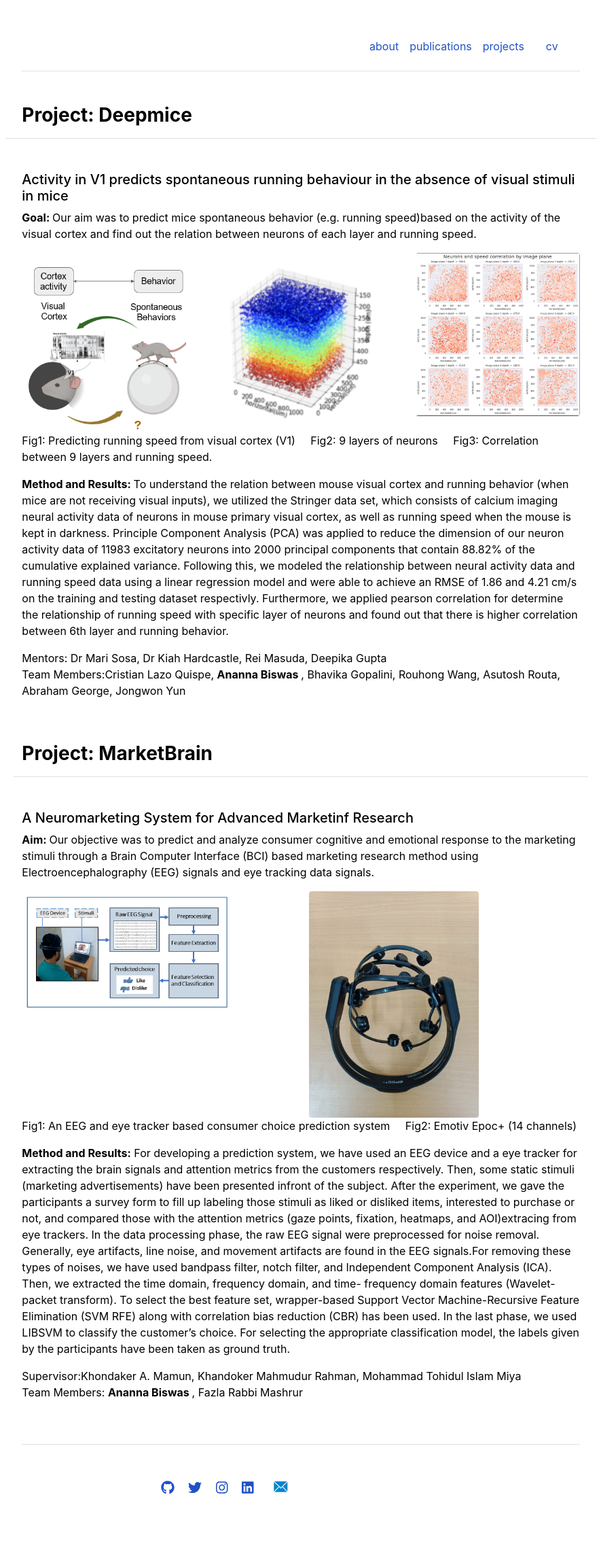
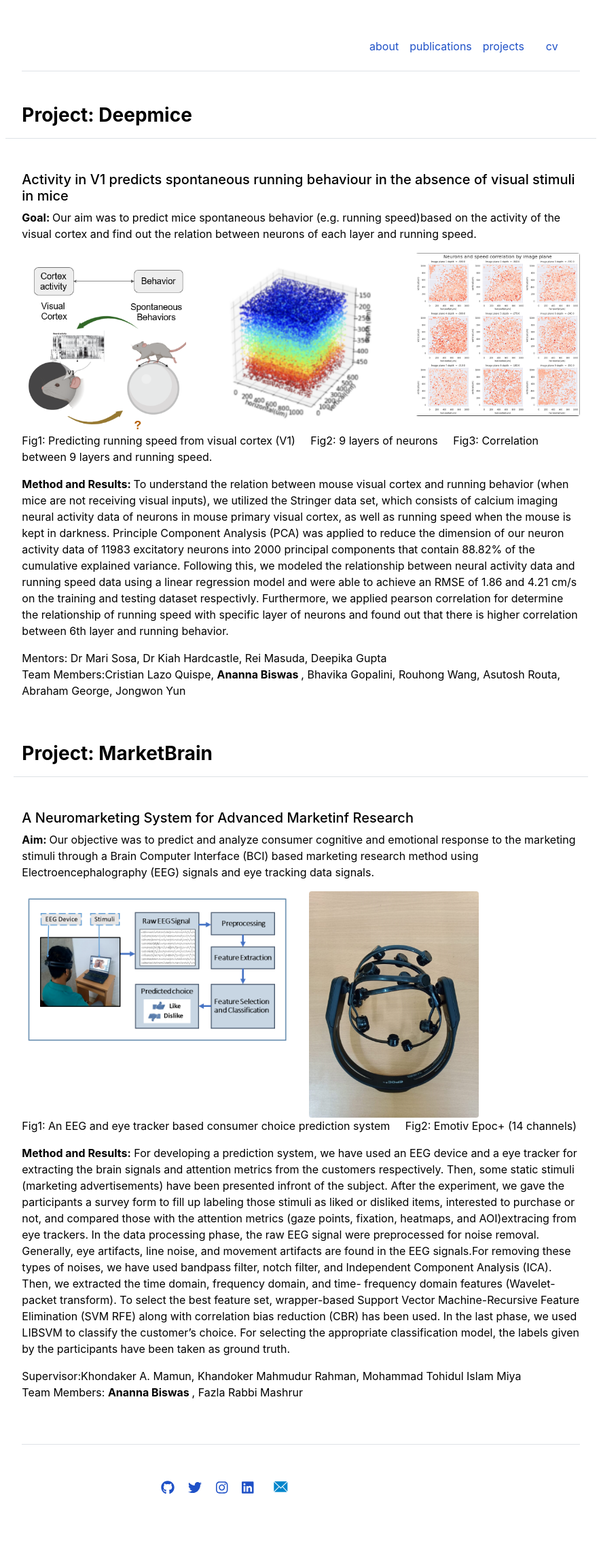
Before and after one commit to Anannabiswas/anannabiswas.github.io, a Jekyll site: the page built from projects.md, in a window 1280 px wide. Shown: the whole page at 68% size, without its empty margins (197-1082 px from the left). Built offline with Jekyll 4.4.1, drawn with Linux system fonts in a browser that asks for light colours.

Commit message:
Update projects.md

```diff
--- a/projects.md
+++ b/projects.md
@@ -59,7 +59,7 @@ title: "Projects"
         </p>
 
     <div class="col-sm mt-3 mt-md-0">
-       <img src="{{ site.github.url }}/assets/img/pipeline.png" width="310" height="500" class="img-fluid rounded z-depth-1">
+       <img src="{{ site.github.url }}/assets/img/pipeline.png" width="600" height="350" class="img-fluid rounded z-depth-1">
 
     </div>
     <div class="col-sm mt-3 mt-md-0">
```
